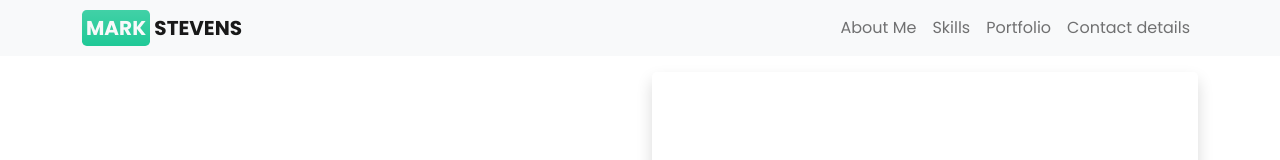
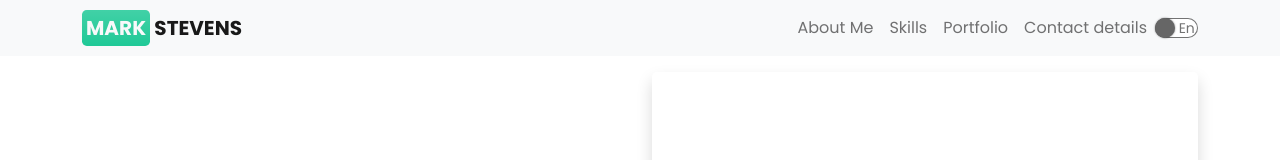
Before and after one commit to Stevens-Mark/Simple-Portfolio, a React (Create React App) app: page / in a window 1280 px wide. Shown: the top 160 px of the page. Built offline with nearby package versions, Linux system fonts and the light colour scheme.

Commit message:
toggle in progress

```diff
--- /dev/null
+++ b/src/components/switch.jsx
@@ -0,0 +1,21 @@
+import React from "react"
+
+const Switch = ({ isOn, handleToggle, onColor }) => {
+  return (
+    <label style={{ background: isOn && onColor }} className="react-switch">
+      <input
+        checked={isOn}
+        onChange={handleToggle}
+        className="react-switch-checkbox"
+        type="checkbox"
+      />
+      <div className="react-switch-button" />
+      <div className="react-switch-labels">
+        <span>Fr</span>
+        <span>En</span>
+      </div>
+    </label>
+  );
+};
+
+export default Switch
--- a/src/pages/Home.jsx
+++ b/src/pages/Home.jsx
@@ -21,6 +21,9 @@ import GoToTop from "../helpers/GoToTop"
 
 const Home = ( props ) => {
 
+  const [value, setValue] = useState(false)
+  console.log(value)
+
   const { projects, aboutMe } = props
 
   useEffect(() => {
@@ -32,7 +35,7 @@ const Home = ( props ) => {
 
   return (
     <main>
-      <Nav/>
+      <Nav value={value} setValue={setValue}/>
       <AboutMe aboutMe={aboutMe} />
       <Introduction/>
       <Skills/>
--- /dev/null
+++ b/src/sass/components/_switch.scss
@@ -0,0 +1,64 @@
+.react-switch-checkbox {
+  height: 0;
+  width: 0;
+  position: absolute;
+  visibility: hidden;
+}
+
+.react-switch {
+  cursor: pointer;
+  width: 43px;
+  height: 20px;
+  background: white;
+  position: relative;
+  transition: background-color 0.2s;
+  border-radius: 1.2rem;
+  border: 1px solid rgba(0, 0, 0, 0.55);
+
+}
+
+.react-switch .react-switch-button {
+  position: absolute;
+  z-index: 1;
+  top: -1px;
+  left: -1px;
+  width: 20px;
+  height: 20px;
+  transition: 0.2s;
+  background: #666666;
+  border-radius: 0.9rem;
+  box-shadow: 0 0 2px 0 rgba(0, 0, 0, 0.55);
+}
+
+.react-switch-checkbox:checked + .react-switch-button {
+  left: calc(100% );
+  transform: translateX(-100%);
+}
+
+.react-switch-checkbox:active + .react-switch-button {
+  width: 40px;
+}
+
+.react-switch-labels {
+  display: relative;
+  z-index: 0;
+  height: 100%;
+  font-size: 14px;
+  color: rgba(0, 0, 0, 0.55);
+}
+
+.react-switch-labels span {
+  position: absolute;
+  /* top: 1px; */
+  display: flex;
+  align-items: center;
+  justify-content: center;
+  width: 50%;
+  height: 100%;
+}
+.react-switch-labels span:first-child {
+  left: 1;
+}
+.react-switch-labels span:last-child {
+  right: 0;
+}
--- a/src/sass/main.scss
+++ b/src/sass/main.scss
@@ -22,3 +22,4 @@
 // @import '~bootstrap/scss/bootstrap.scss';
 
 @import "components/projectCarousel";
+@import "components/switch";
```
Also changed, not shown: src/components/Nav.jsx (+5 -2 lines).
